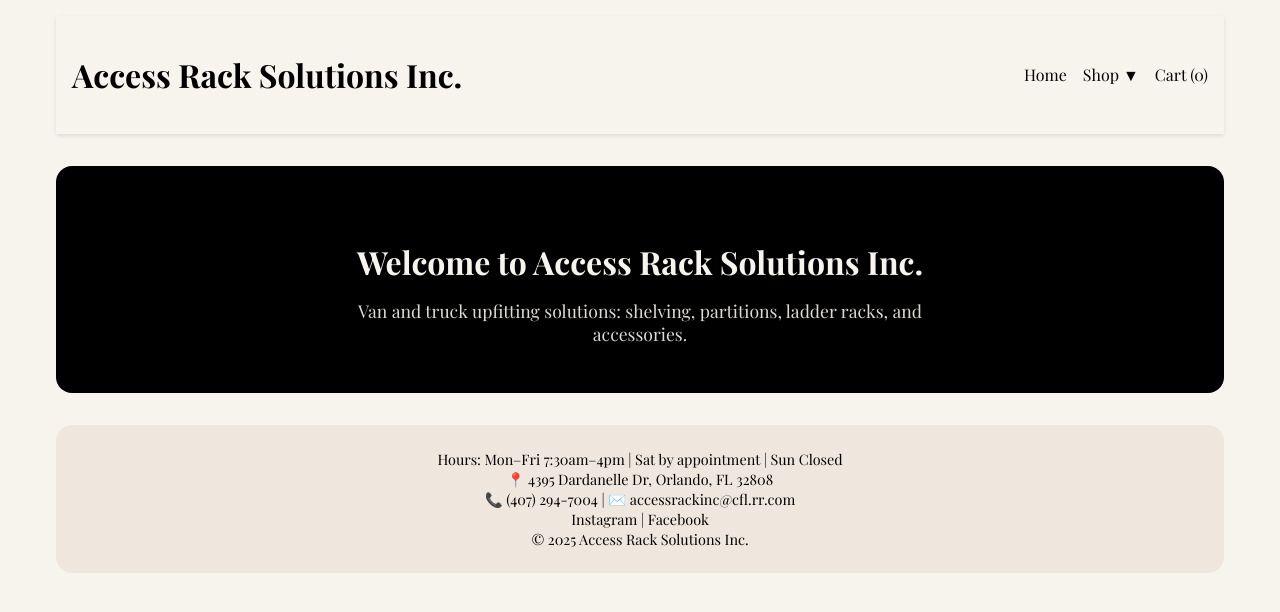
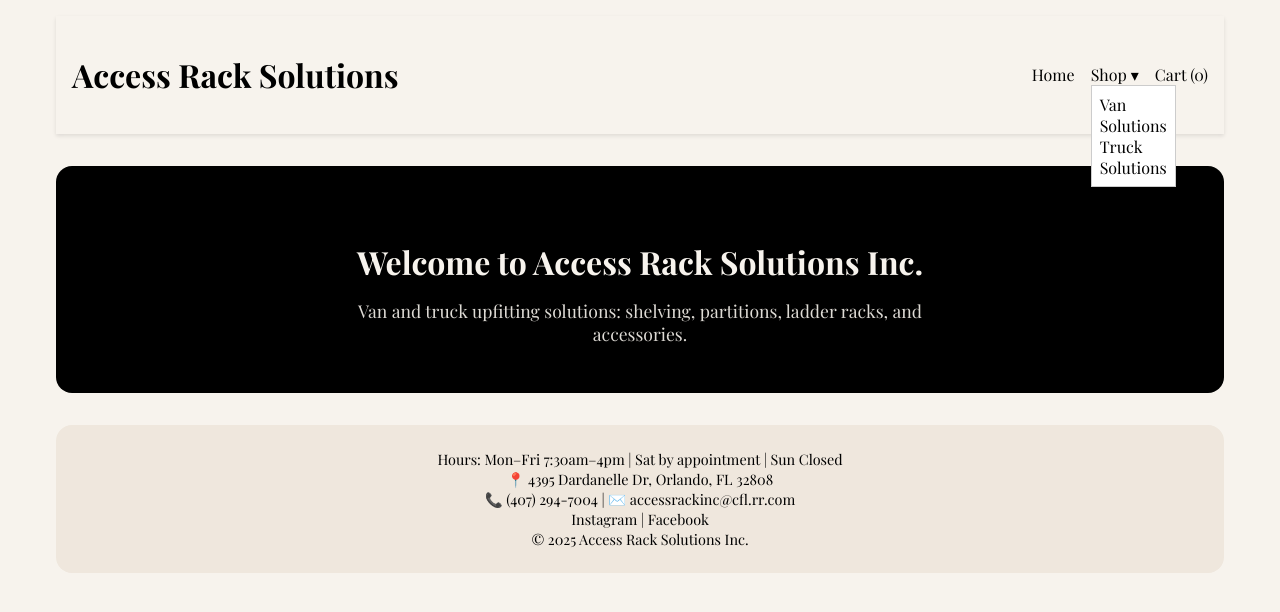
Before and after one commit to dev-verde1071/website, a Next.js app: page / in a window 1280 px wide. Shown: the top 612 px of the page. Built offline with nearby package versions, Linux system fonts and the light colour scheme.

Commit message:
Update Header.js

```diff
--- a/components/Header.js
+++ b/components/Header.js
@@ -1,37 +1,39 @@
 "use client";
 import Link from "next/link";
 import { useContext } from "react";
-import { CartContext } from "@/components/CartContext";
+import { CartContext } from "./CartContext";
 
 export default function Header() {
   const { cart } = useContext(CartContext);
   const count = cart.reduce((sum, item) => sum + item.qty, 0);
 
   return (
-    <header
-      style={{
+    <header style={{
       padding: "1rem",
       display: "flex",
       justifyContent: "space-between",
       alignItems: "center",
+      position: "sticky",
+      top: 0,
       background: "#F7F3ED",
-        boxShadow: "0 2px 4px rgba(0,0,0,0.1)"
-      }}
-    >
-      <h1>Access Rack Solutions Inc.</h1>
-      <nav style={{ display: "flex", gap: "1rem" }}>
+      boxShadow: "0 2px 4px rgba(0,0,0,0.1)",
+      zIndex: 50
+    }}>
+      <Link href="/"><h1 style={{ fontWeight: "bold" }}>Access Rack Solutions</h1></Link>
+      <nav style={{ display: "flex", gap: "1rem", alignItems: "center" }}>
         <Link href="/">Home</Link>
         <div style={{ position: "relative" }}>
-          <span>Shop ▼</span>
-          <div
-            style={{
+          <span>Shop ▾</span>
+          <div style={{
             position: "absolute",
+            top: "100%",
+            left: 0,
             background: "#fff",
-              boxShadow: "0 2px 4px rgba(0,0,0,0.1)",
-              display: "none"
-            }}
-            className="dropdown"
-          >
+            border: "1px solid #ccc",
+            padding: "0.5rem",
+            display: "flex",
+            flexDirection: "column"
+          }}>
             <Link href="/shop/van">Van Solutions</Link>
             <Link href="/shop/truck">Truck Solutions</Link>
           </div>
```
Lines whose indentation alone changed are shown as unchanged.
